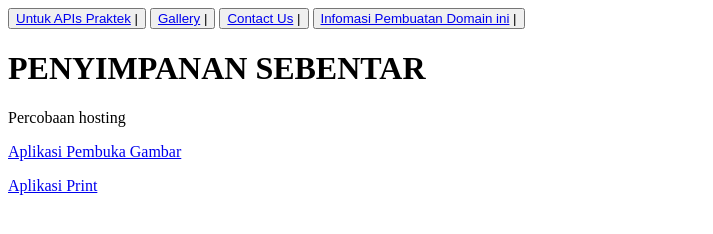
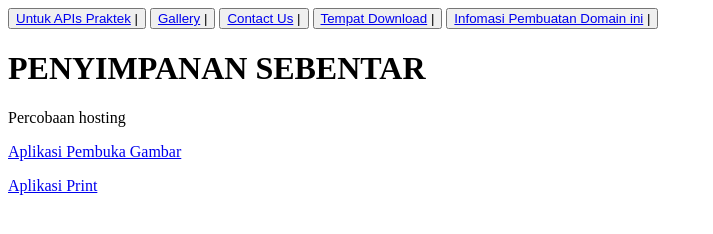
Before and after one commit to rahmad1111/rahmad1111.github.io, a plain HTML site: page index.html in a window 1280 px wide. Shown: the whole page, without its empty margins (0-713 px from the left). Drawn offline with Linux system fonts and the light colour scheme.

Commit message:
index
Signed-off-by: Rahmad Anwar Rhomadhoni <151945356+rahmad1111@users.noreply.github.com>

```diff
--- a/index.html
+++ b/index.html
@@ -14,6 +14,7 @@
         <button><a href="api.json">Untuk APIs Praktek</a> |</button>
         <button><a href="gambar.html">Gallery</a> |</button>
         <button><a href="#">Contact Us</a> |</button>
+        <button><a href="#">Tempat Download</a> |</button>
         <button><a href="https://youtu.be/GGCTL0ZxpO4?si=T1yjiMnLtwM5RgFi">Infomasi Pembuatan Domain ini</a> |</button>
     </nav>
     <h1>PENYIMPANAN SEBENTAR</h1>
```
